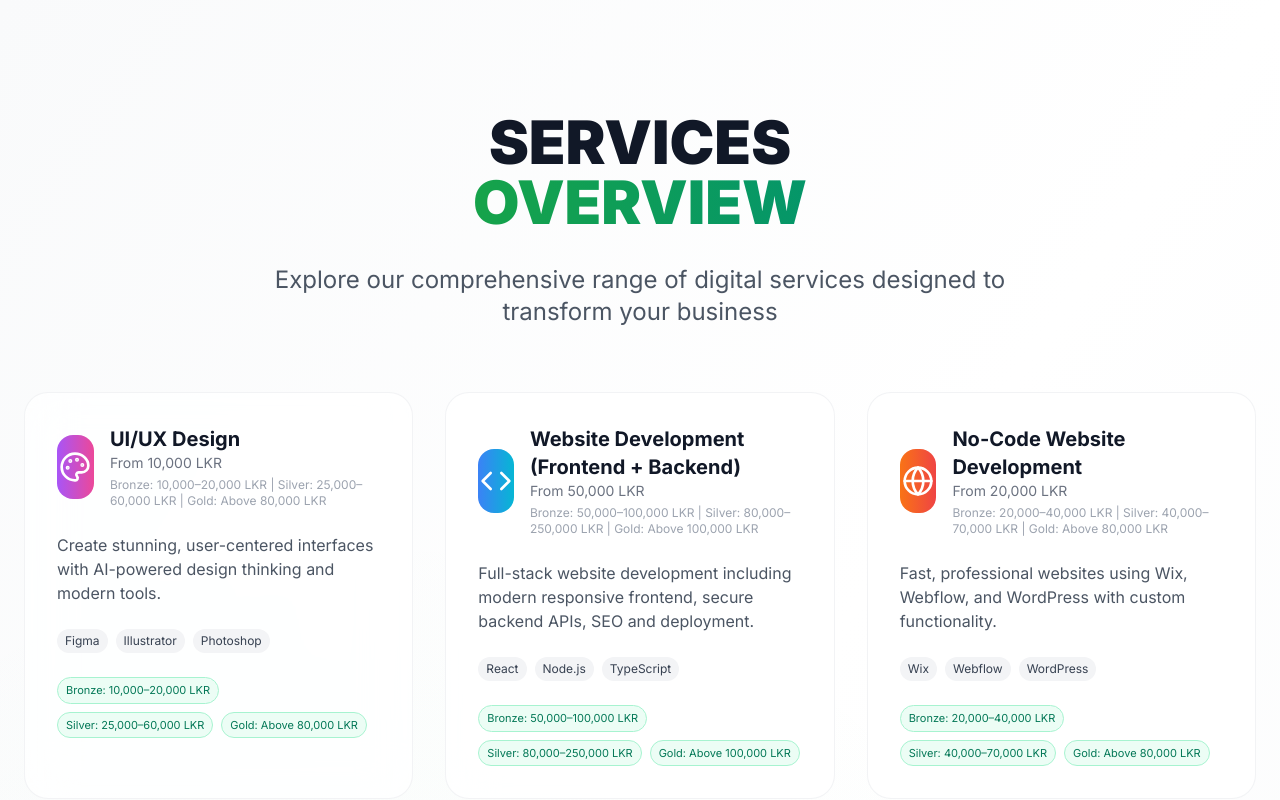
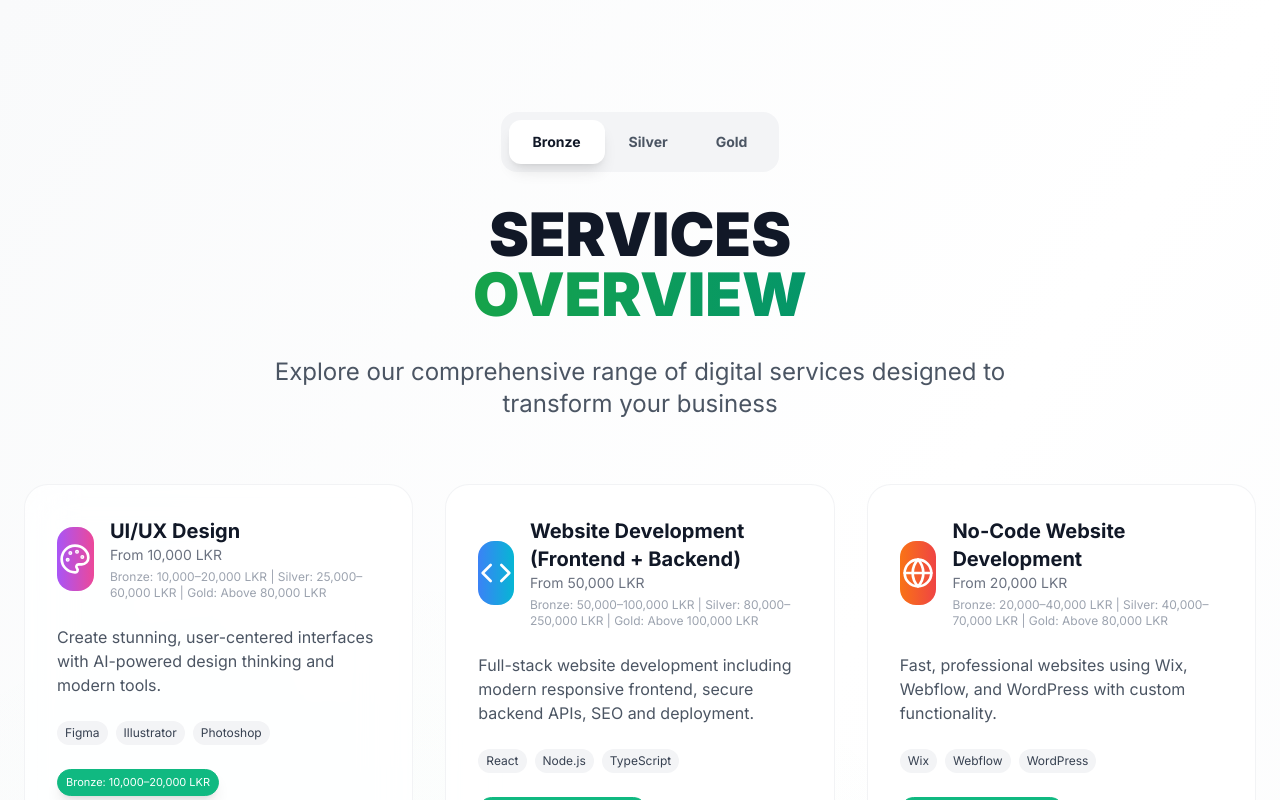
Before and after one commit to codeknox-lk/codeknox-website, a React (Vite) app: page /services in a window 1280 px wide. Shown: the part 800-1600 px from the top of the page. Built offline with nearby package versions, Linux system fonts and the light colour scheme.

Commit message:
Add tier toggle (Bronze/Silver/Gold) to Services page with tier-specific deliverables and visual highlighting

```diff
--- a/src/data/services.ts
+++ b/src/data/services.ts
@@ -21,6 +21,11 @@ export interface Service {
   priceRange: string;
   features: string[];
   color: string;
+  tierDeliverables?: {
+    bronze: string[];
+    silver: string[];
+    gold: string[];
+  };
 }
 
 export const services: Service[] = [
@@ -41,7 +46,12 @@ export const services: Service[] = [
     startingPrice: 'From 10,000 LKR',
     priceRange: 'Bronze: 10,000–20,000 LKR | Silver: 25,000–60,000 LKR | Gold: Above 80,000 LKR',
     features: ['Figma', 'Illustrator', 'Photoshop', 'AI Ideation'],
-    color: 'from-purple-500 to-pink-500'
+    color: 'from-purple-500 to-pink-500',
+    tierDeliverables: {
+      bronze: ['Basic layout design', '1-3 screens/pages', 'Responsive design'],
+      silver: ['4-7 pages/screens', 'Branding integration', 'Interactive mockups'],
+      gold: ['10+ pages', 'Animations', 'Full design system & style guide']
+    }
   },
   {
     id: 'website-development',
@@ -60,7 +70,12 @@ export const services: Service[] = [
     startingPrice: 'From 50,000 LKR',
     priceRange: 'Bronze: 50,000–100,000 LKR | Silver: 80,000–250,000 LKR | Gold: Above 100,000 LKR',
     features: ['React', 'Node.js', 'TypeScript', 'Tailwind CSS'],
-    color: 'from-blue-500 to-cyan-500'
+    color: 'from-blue-500 to-cyan-500',
+    tierDeliverables: {
+      bronze: ['Basic business site', 'Static pages', 'Contact form'],
+      silver: ['Dynamic website', 'Blog/product catalog', 'Simple booking'],
+      gold: ['Advanced custom site', 'Multi-language', 'E-commerce & integrations']
+    }
   },
   {
     id: 'no-code-websites',
@@ -79,7 +94,12 @@ export const services: Service[] = [
     startingPrice: 'From 20,000 LKR',
     priceRange: 'Bronze: 20,000–40,000 LKR | Silver: 40,000–70,000 LKR | Gold: Above 80,000 LKR',
     features: ['Wix', 'Webflow', 'WordPress', 'Custom Plugins'],
-    color: 'from-orange-500 to-red-500'
+    color: 'from-orange-500 to-red-500',
+    tierDeliverables: {
+      bronze: ['1-3 page starter website', 'Template customization'],
+      silver: ['4-7 pages', 'SEO plugins', 'Mobile optimized'],
+      gold: ['10+ pages', 'E-commerce/shop setup', 'Maintenance']
+    }
   },
   {
     id: 'system-management',
@@ -98,7 +118,12 @@ export const services: Service[] = [
     startingPrice: 'From 40,000 LKR',
     priceRange: 'Bronze: 40,000–90,000 LKR | Silver: 100,000–160,000 LKR | Gold: Above 150,000 LKR',
     features: ['Monitoring', 'DB Management', 'Security', 'Maintenance'],
-    color: 'from-gray-500 to-slate-500'
+    color: 'from-gray-500 to-slate-500',
+    tierDeliverables: {
+      bronze: ['Basic POS', 'Billing + stock'],
+      silver: ['POS + multi-branch reporting'],
+      gold: ['POS + full ERP', 'Inventory, finance, analytics']
+    }
   },
   {
     id: 'mobile-app-design',
@@ -117,7 +142,12 @@ export const services: Service[] = [
     startingPrice: 'From 50,000 LKR',
     priceRange: 'Bronze: 50,000–100,000 LKR | Silver: 120,000–200,000 LKR | Gold: Above 120,000 LKR',
     features: ['Flutter', 'Native Java', 'iOS Guidelines', 'Material Design'],
-    color: 'from-indigo-500 to-purple-500'
+    color: 'from-indigo-500 to-purple-500',
+    tierDeliverables: {
+      bronze: ['Basic app', 'Informational', 'Simple UI'],
+      silver: ['Mid-level app', 'Accounts, forms', 'Basic APIs'],
+      gold: ['Advanced app', 'Payments, booking', 'Push notifications, admin panel']
+    }
   },
   {
     id: 'social-media-marketing',
@@ -136,7 +166,12 @@ export const services: Service[] = [
     startingPrice: 'Setup 10,000 + 3,500/mo',
     priceRange: 'Bronze: Setup 10,000 + 3,500/mo | Silver: Setup 10,000 + 6,000/mo | Gold: Setup 10,000 + 10,000/mo',
     features: ['TikTok', 'Facebook', 'Instagram', 'LinkedIn', 'X'],
-    color: 'from-pink-500 to-rose-500'
+    color: 'from-pink-500 to-rose-500',
+    tierDeliverables: {
+      bronze: ['Page setup', '5 posts/month'],
+      silver: ['15 posts/month', 'Ad boosting'],
+      gold: ['20 posts/month', 'Ad boosting', 'Ad management + strategy']
+    }
   },
   {
     id: 'saas-mvp',
@@ -155,7 +190,12 @@ export const services: Service[] = [
     startingPrice: 'From 4,000 LKR/month',
     priceRange: 'Bronze: 4,000–6,000 LKR/month | Silver: 7,000–10,000 LKR/month | Gold: Above 15,000 LKR/month',
     features: ['React', 'Node.js', 'Firebase', 'Stripe'],
-    color: 'from-teal-500 to-cyan-500'
+    color: 'from-teal-500 to-cyan-500',
+    tierDeliverables: {
+      bronze: ['Single-feature MVP prototype'],
+      silver: ['MVP with 2-3 modules/features'],
+      gold: ['Full SaaS', 'Dashboards & multiple modules']
+    }
   },
   {
     id: 'ai-design-support',
@@ -174,7 +214,12 @@ export const services: Service[] = [
     startingPrice: 'From 2,000 LKR/hour',
     priceRange: 'Bronze: 2,000–3,000 LKR/hour | Silver: 4,000–5,000 LKR/hour | Gold: Above 5,000 LKR/hour',
     features: ['ChatGPT', 'Midjourney', 'Veo3', 'Claude'],
-    color: 'from-yellow-500 to-orange-500'
+    color: 'from-yellow-500 to-orange-500',
+    tierDeliverables: {
+      bronze: ['Logo / poster design support'],
+      silver: ['Social media creatives', 'Brand visuals'],
+      gold: ['Full AI-powered branding kit']
+    }
   },
   {
     id: 'maintenance',
@@ -193,7 +238,12 @@ export const services: Service[] = [
     startingPrice: 'From 8,000 LKR/month',
     priceRange: 'Bronze: 8,000–12,000 LKR/month | Silver: 15,000–20,000 LKR/month | Gold: Above 20,000 LKR/month',
     features: ['24/7 Monitoring', 'Security', 'Updates', 'Support'],
-    color: 'from-emerald-500 to-green-500'
+    color: 'from-emerald-500 to-green-500',
+    tierDeliverables: {
+      bronze: ['Bug fixes', 'Monthly updates'],
+      silver: ['Security checks', 'Backups', '24/7 support'],
+      gold: ['Priority support', 'Proactive monitoring']
+    }
   }
 ];
 
--- a/src/pages/Services.tsx
+++ b/src/pages/Services.tsx
@@ -6,6 +6,7 @@ import { services } from '../data/services';
 
 const Services: React.FC = () => {
   const [activeFAQ, setActiveFAQ] = useState<number | null>(null);
+  const [selectedTier, setSelectedTier] = useState<'bronze' | 'silver' | 'gold'>('bronze');
 
   const faqs = [
     {
@@ -126,6 +127,30 @@ const Services: React.FC = () => {
             viewport={{ once: true }}
             className="text-center mb-12 sm:mb-16"
           >
+            {/* Tier Selector */}
+            <motion.div
+              initial={{ opacity: 0, y: 20 }}
+              whileInView={{ opacity: 1, y: 0 }}
+              transition={{ duration: 0.6, delay: 0.2 }}
+              viewport={{ once: true }}
+              className="mb-8"
+            >
+              <div className="inline-flex bg-gray-100 rounded-2xl p-2">
+                {(['bronze', 'silver', 'gold'] as const).map((tier) => (
+                  <button
+                    key={tier}
+                    onClick={() => setSelectedTier(tier)}
+                    className={`px-6 py-3 rounded-xl font-bold text-sm transition-all duration-300 ${
+                      selectedTier === tier
+                        ? 'bg-white text-gray-900 shadow-lg'
+                        : 'text-gray-600 hover:text-gray-900'
+                    }`}
+                  >
+                    {tier.charAt(0).toUpperCase() + tier.slice(1)}
+                  </button>
+                ))}
+              </div>
+            </motion.div>
             <motion.h2
               initial={{ opacity: 0, scale: 0.8 }}
               whileInView={{ opacity: 1, scale: 1 }}
@@ -188,11 +213,22 @@ const Services: React.FC = () => {
 
                     {/* Tier Pills (parsed from priceRange) */}
                     <div className="mt-3 flex flex-wrap gap-2">
-                      {service.priceRange.split('|').map((chunk, i) => (
-                        <span key={i} className="px-2 py-1 bg-emerald-50 text-emerald-700 text-[11px] rounded-full border border-emerald-200">
-                          {chunk.trim()}
-                        </span>
-                      ))}
+                      {service.priceRange.split('|').map((chunk, i) => {
+                        const tierName = chunk.split(':')[0].trim().toLowerCase();
+                        const isActive = tierName === selectedTier;
+                        return (
+                          <span
+                            key={i}
+                            className={`px-2 py-1 text-[11px] rounded-full border transition-all duration-300 ${
+                              isActive
+                                ? 'bg-emerald-500 text-white border-emerald-500 shadow-lg'
+                                : 'bg-emerald-50 text-emerald-700 border-emerald-200'
+                            }`}
+                          >
+                            {chunk.trim()}
+                          </span>
+                        );
+                      })}
                     </div>
                   </div>
                 </div>
@@ -278,10 +314,10 @@ const Services: React.FC = () => {
                     <div className="mb-8">
                       <h4 className="text-xl font-bold text-white mb-6 flex items-center space-x-3">
                         <Check className="w-6 h-6 text-green-400" />
-                        <span>What you'll get:</span>
+                        <span>What you'll get ({selectedTier.charAt(0).toUpperCase() + selectedTier.slice(1)}):</span>
                       </h4>
                       <div className="grid grid-cols-1 sm:grid-cols-2 gap-3">
-                        {service.deliverables.map((deliverable, i) => (
+                        {(service.tierDeliverables?.[selectedTier] || service.deliverables).map((deliverable, i) => (
                           <div key={i} className="flex items-start space-x-3 bg-white/5 rounded-2xl p-4 border border-white/10">
                             <Check className="w-5 h-5 text-green-400 mt-0.5 flex-shrink-0" />
                             <span className="text-gray-300 text-sm">{deliverable}</span>
@@ -302,9 +338,20 @@ const Services: React.FC = () => {
                         <div>
                           <p className="text-xs text-gray-500 uppercase tracking-wider font-semibold">Packages</p>
                           <div className="flex flex-col gap-1">
-                            {service.priceRange.split('|').map((tier, idx) => (
-                              <span key={idx} className="text-gray-300 text-xs">{tier.trim()}</span>
-                            ))}
+                            {service.priceRange.split('|').map((tier, idx) => {
+                              const tierName = tier.split(':')[0].trim().toLowerCase();
+                              const isActive = tierName === selectedTier;
+                              return (
+                                <span
+                                  key={idx}
+                                  className={`text-xs transition-all duration-300 ${
+                                    isActive ? 'text-emerald-400 font-bold' : 'text-gray-300'
+                                  }`}
+                                >
+                                  {tier.trim()}
+                                </span>
+                              );
+                            })}
                           </div>
                         </div>
                       </div>
```
